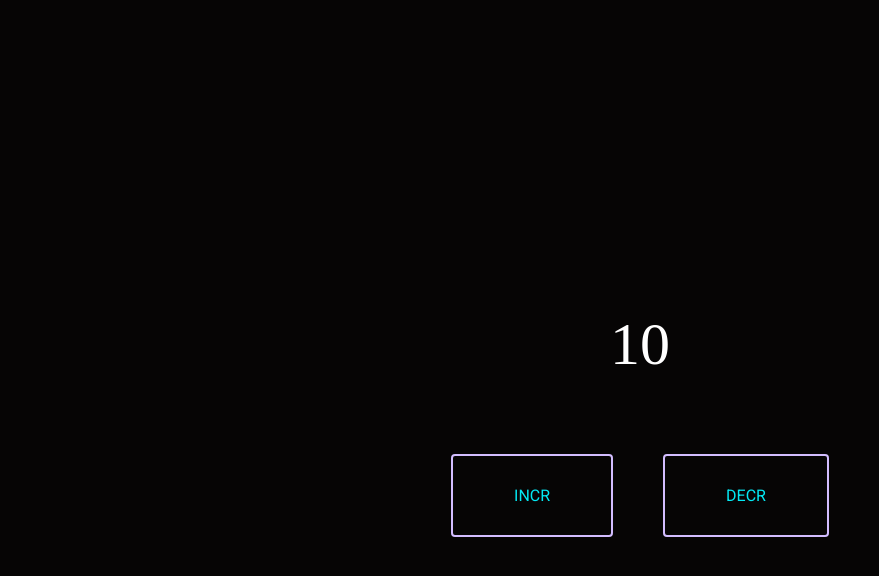
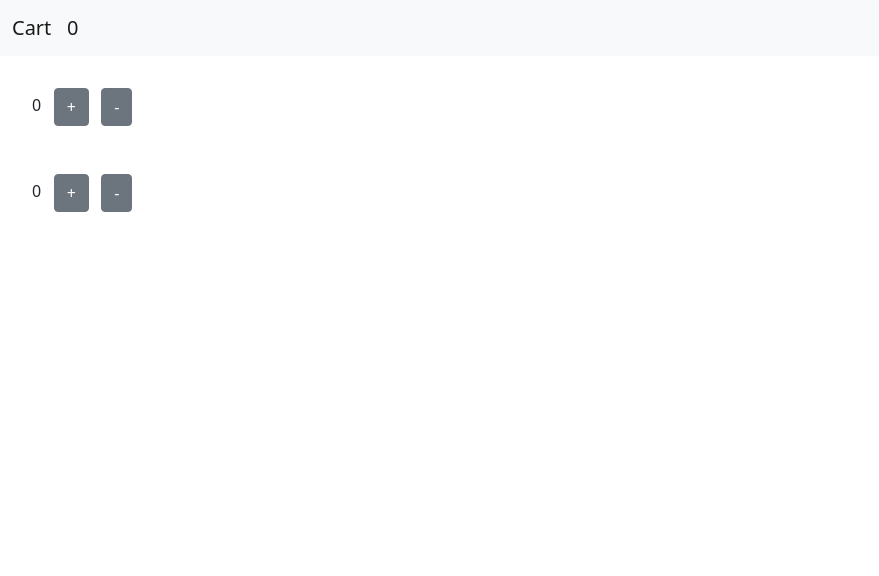
Before and after one commit to DikshaYadav22/React-Counter-App, a React (Create React App) app: page / in a window 1280 px wide. Shown: the top 576 px of the page, without its empty margins (0-879 px from the left). Built offline with nearby package versions, Linux system fonts and the light colour scheme.

Commit message:
modified data

```diff
--- a/package.json
+++ b/package.json
@@ -6,9 +6,11 @@
     "@testing-library/jest-dom": "^5.16.1",
     "@testing-library/react": "^12.1.2",
     "@testing-library/user-event": "^13.5.0",
+    "bootstrap": "^5.1.3",
     "react": "^17.0.2",
     "react-dom": "^17.0.2",
     "react-scripts": "5.0.0",
+    "reactstrap": "^9.0.1",
     "web-vitals": "^2.1.3"
   },
   "scripts": {
--- a/src/App.js
+++ b/src/App.js
@@ -1,11 +1,34 @@
-import React from 'react'
-import UseReducer from "./component/Hooks/UseReducer";
-
-
+import React, {useState} from 'react'
+import Menu from './component/Menu';
+import Counter from './component/Counter';
+import Practise from './component/Practise';
 
 const App = () => {
-  return <UseReducer />
+  const [data, setData] = useState(0);
 
+  const incrementCounter = () => {
+   setData(data+1);
+
+  }
+  const decrementCounter = () => {
+    if(data > 0){
+      setData(data - 1);
+    }
+  }
+
+  return(
+    <div>
+    {/* <Practise /> */}
+
+      <Menu cartItem={data} />
+      <Counter dataItem={data}
+              increment = {incrementCounter}
+              decrement={decrementCounter}
+      />
+      <Counter dataItem={data} />
+
+    </div>
+  )
 }
 
 export default App;
--- /dev/null
+++ b/src/component/Counter.jsx
@@ -0,0 +1,17 @@
+import React from 'react';
+import {Button} from 'reactstrap';
+
+const Counter = ({dataItem, increment, decrement}) => {
+    return(
+        <div className='p-3 m-3'>
+            {dataItem}&nbsp;&nbsp;&nbsp;
+            <Button variant="primary" onClick={increment}>+</Button>&nbsp;&nbsp;&nbsp;
+            <Button variant="secondary" onClick={decrement}>-</Button>
+      </div>
+    )
+
+
+}
+
+
+export default Counter;
--- /dev/null
+++ b/src/component/Menu.jsx
@@ -0,0 +1,23 @@
+import React from 'react';
+import { Navbar, NavbarBrand, NavbarToggler } from 'reactstrap';
+
+const Menu = ({cartItem}) => {
+    return(
+        <div>
+          <Navbar
+            color="light"
+            expand="md"
+            light
+          >
+            <NavbarBrand href="/">
+              Cart &nbsp; {cartItem}
+            </NavbarBrand>
+
+            <NavbarToggler onClick={function noRefCheck(){}} />
+
+          </Navbar>
+      </div>
+    )
+}
+
+export default Menu;
--- /dev/null
+++ b/src/component/Practise.js
@@ -0,0 +1,38 @@
+import { Component } from 'react';
+import { Button } from 'reactstrap';
+
+class Practise extends Component {
+    constructor(){
+        super();
+        this.state = {
+            data: "Diksha",
+            age: 29
+        }
+
+    }
+
+     updateData= ()=>{
+        this.setState({
+            data:"Testing123"
+        })
+    }
+
+    render(){
+
+        return(
+            <>
+                <h2>
+                    {this.state.data}
+                </h2>
+                <Button color="primary"
+                    onClick={this.updateData}
+                >Update</Button>
+
+            </>
+        )
+    }
+
+}
+
+
+export default Practise;
--- a/src/index.js
+++ b/src/index.js
@@ -1,6 +1,7 @@
 import React from 'react';
 import ReactDOM from 'react-dom';
 import App from './App';
+import 'bootstrap/dist/css/bootstrap.min.css';
 
 ReactDOM.render(
   <React.StrictMode>
```
Also changed, not shown: public/manifest.json, public/robots.txt (deleted), 2 other files (tests, documents, lock files or other folders).
